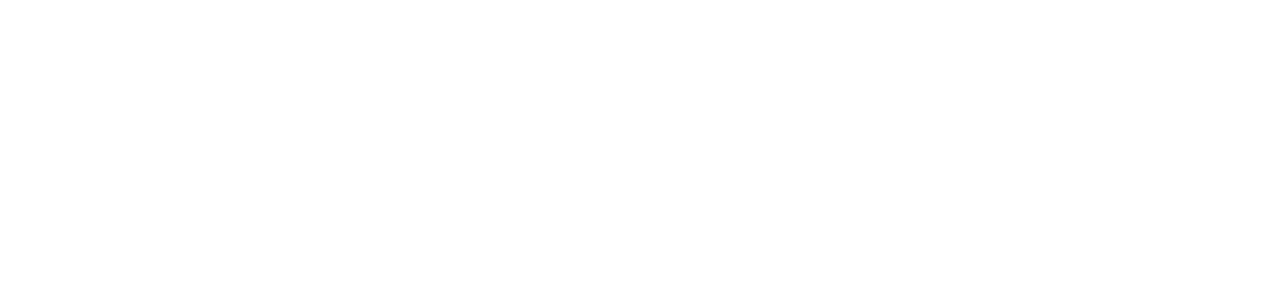
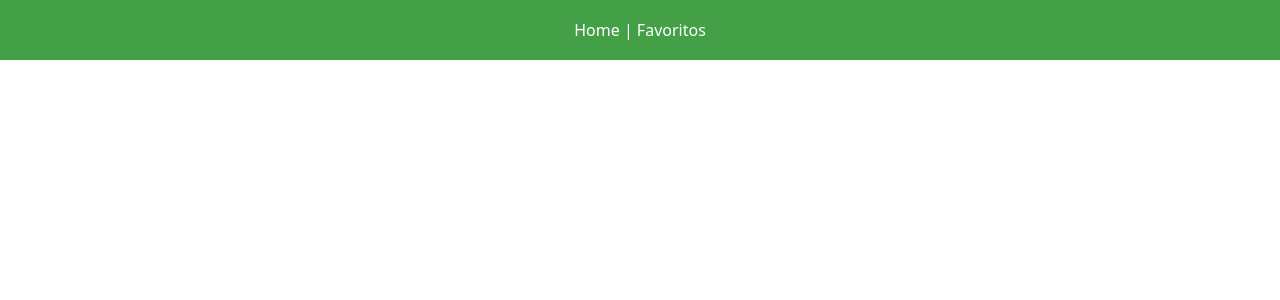
Before and after one commit to joche-dev/desafio2-naturalpic, a React (Vite) app: page / in a window 1280 px wide. Shown: the top 300 px of the page. Built offline with nearby package versions, Linux system fonts and the light colour scheme.

Commit message:
Componente y estilos del Nabvar agregados

```diff
--- a/src/App.css
+++ b/src/App.css
@@ -0,0 +1,9 @@
+*{
+  margin: 0;
+  padding: 0;
+  font-family: system-ui;
+}
+
+#root{
+  text-align: center;
+}
--- a/src/App.jsx
+++ b/src/App.jsx
@@ -1,11 +1,14 @@
-
+import { BrowserRouter, Routes, Route } from "react-router-dom";
+import Navbar from "./componentes/Navbar/Navbar";
 import './App.css'
 
 function App() {
 
   return (
     <>
-
+      <BrowserRouter>
+        <Navbar/>
+      </BrowserRouter>
     </>
   )
 }
--- /dev/null
+++ b/src/componentes/Navbar/Navbar.jsx
@@ -0,0 +1,13 @@
+import { Link } from "react-router-dom";
+import './navbar.css'
+
+function Navbar() {
+  return (
+    <nav className="navbar">
+      <Link to="/"> Home </Link> |
+      <Link to="/favoritos"> Favoritos </Link>
+    </nav>
+  )
+}
+
+export default Navbar
--- /dev/null
+++ b/src/componentes/Navbar/navbar.css
@@ -0,0 +1,10 @@
+.navbar {
+    background: #43a047;
+    padding: 1.2rem;
+    color: white;
+}
+
+a {
+  text-decoration: none;
+  color: white;
+}
```
